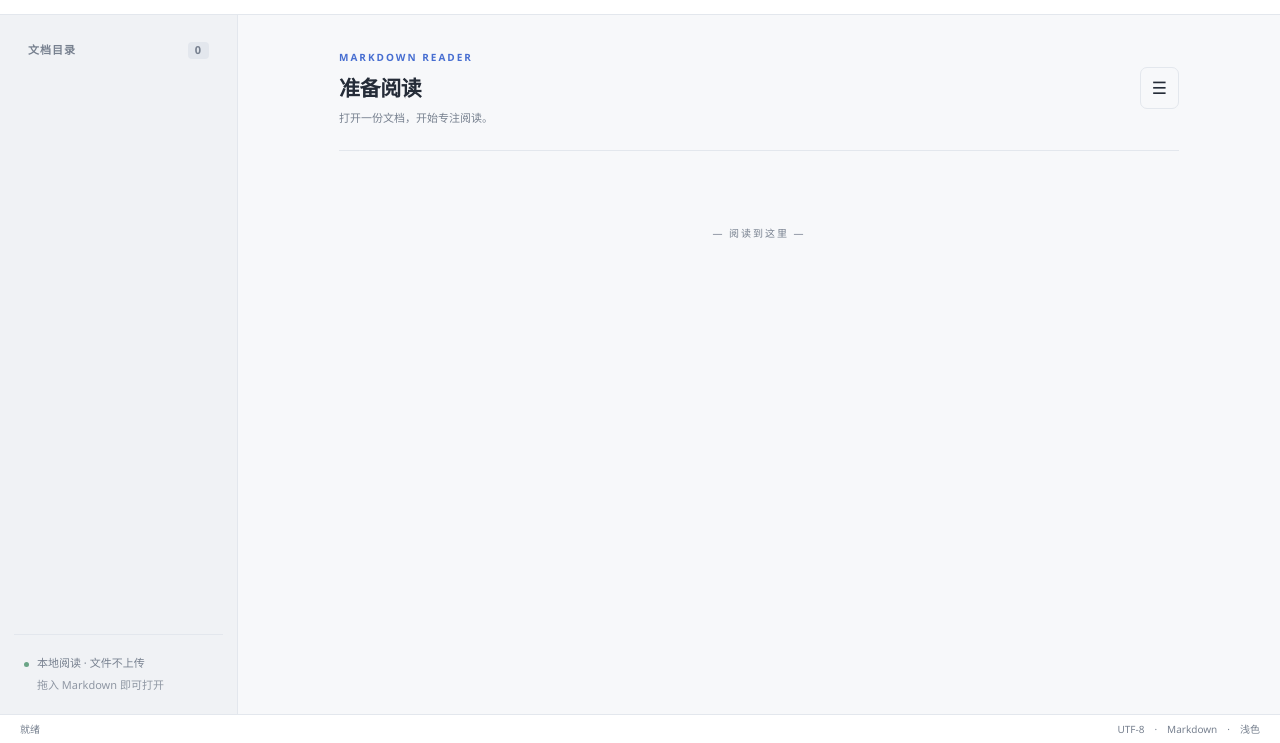
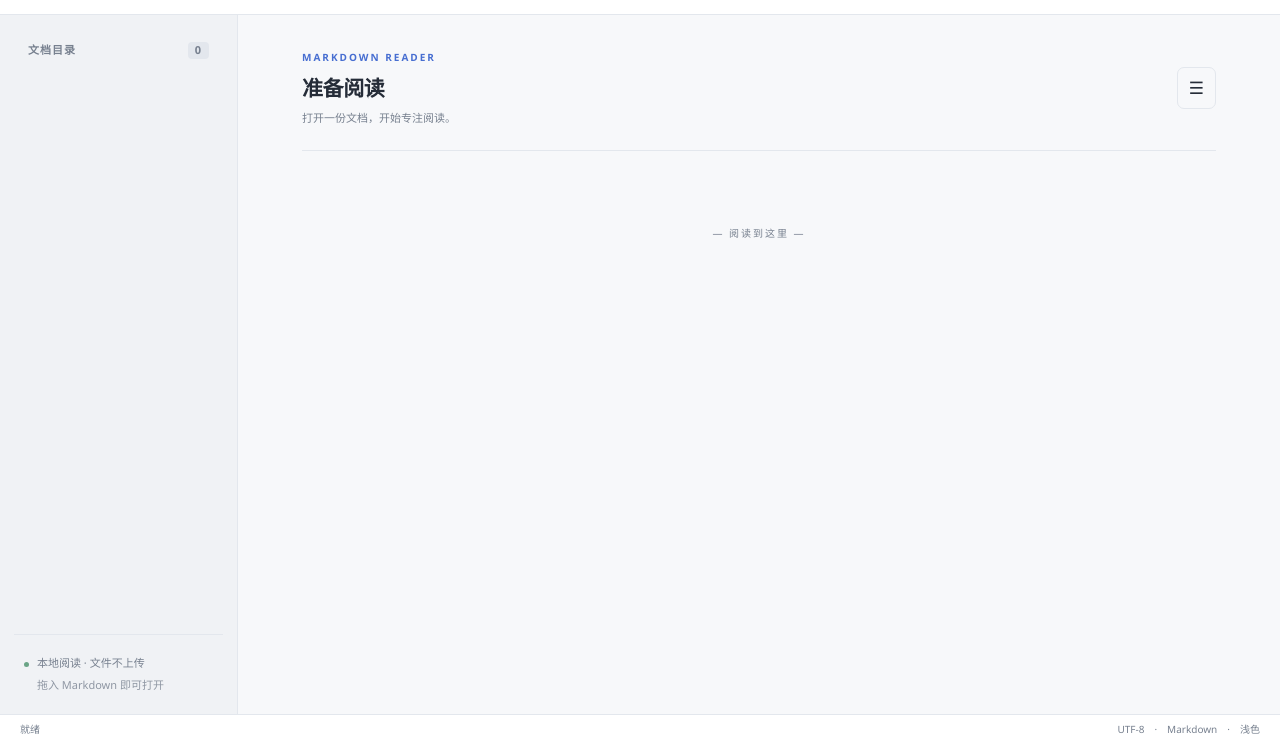
Before and after one commit to baiweicoder-jpg/MdView, an Electron app: page src/index.html in a window 1280 px wide. Shown: the part 57-800 px from the top of the page. Drawn offline with Linux system fonts and the light colour scheme; no server answers.

Commit message:
fix: let reading content fill the available window width

```diff
--- a/scripts/package.cjs
+++ b/scripts/package.cjs
@@ -5,6 +5,7 @@ async function build() {
     dir: path.join(__dirname, '..'), name: 'MdView', platform: 'win32', arch: 'x64',
     out: path.join(__dirname, '..', 'dist', new Date().toISOString().replace(/[:.]/g, '-')),
     asar: true, prune: true,
+    download: { checksums: require('electron/checksums.json') },
     ignore: [/^\/artifacts($|\/)/, /^\/dist($|\/)/, /^\/scripts($|\/)/],
     win32metadata: { CompanyName: 'MdView', FileDescription: 'MdView Markdown Reader', ProductName: 'MdView' }
   });
--- a/src/style.css
+++ b/src/style.css
@@ -50,7 +50,7 @@ nav a.active { background: var(--accent-soft); color: var(--accent); border-left
 .sidebar-note > span:last-child { padding-left: 13px; opacity: .8; }
 .status-dot { display: inline-block; width: 5px; height: 5px; border-radius: 50%; background: #6aa486; margin-right: 8px; vertical-align: middle; }
 main { flex: 1; min-width: 0; overflow-y: auto; padding: 35px clamp(28px, 5vw, 78px) 24px; scroll-behavior: smooth; }
-.document-header, .markdown, #notice, .end-mark { max-width: 840px; margin-left: auto; margin-right: auto; }
+.document-header, .markdown, #notice, .end-mark { margin-left: auto; margin-right: auto; }
 .document-header { display: flex; align-items: center; justify-content: space-between; gap: 20px; border-bottom: 1px solid var(--border); padding-bottom: 24px; margin-bottom: 30px; }
 .document-header > div { min-width: 0; }
 .eyebrow { color: var(--accent); font-size: 10px; font-weight: 700; letter-spacing: 2px; margin-bottom: 8px; }
```
